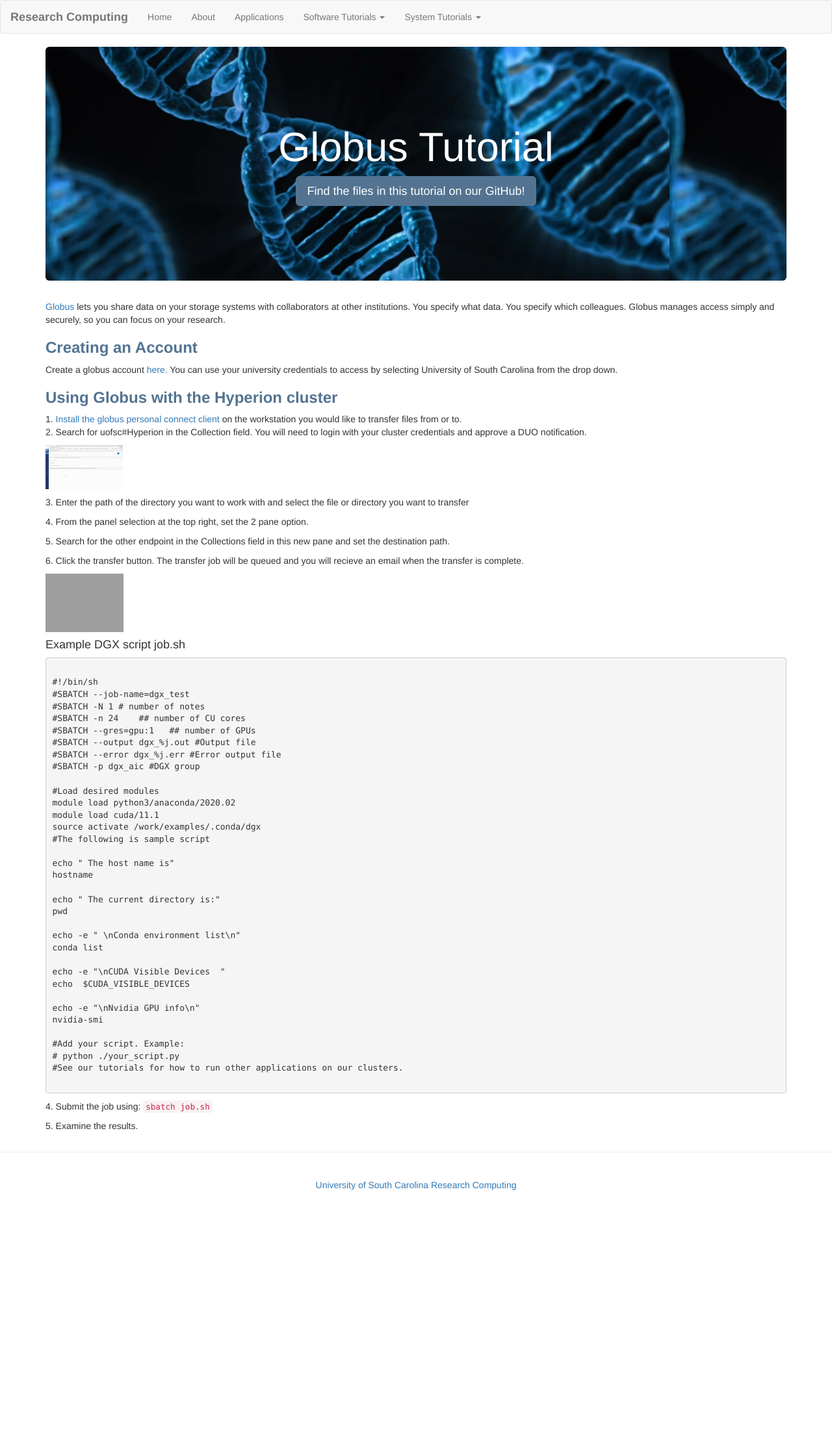
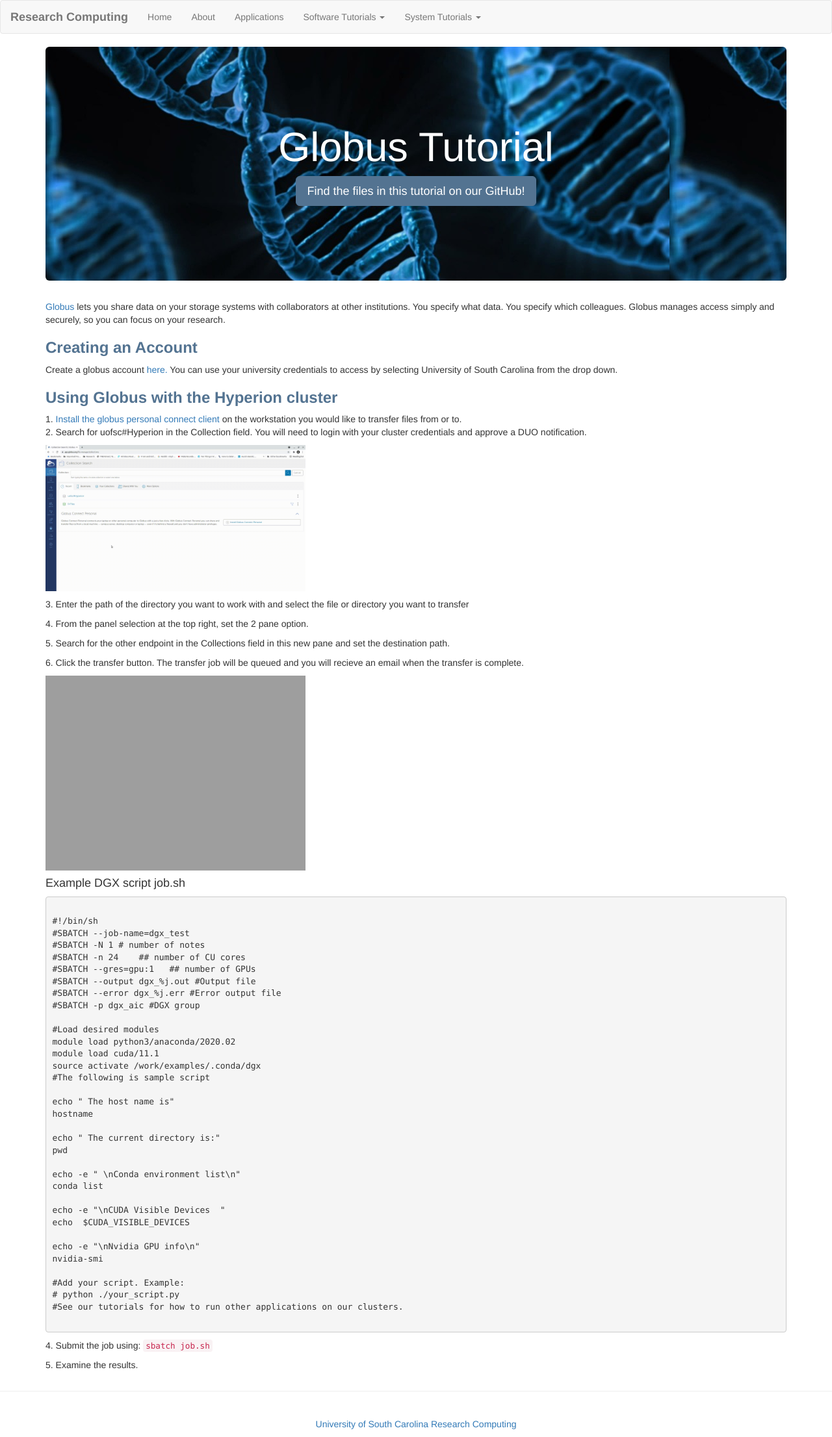
Before and after one commit to uofsc-rc/uofsc-rc.github.io, a Jekyll site: the page built from tutorials/globus.html, in a window 1280 px wide. Shown: the whole page at 65% size. Built offline with Jekyll 4.4.1, drawn with Linux system fonts in a browser that asks for light colours; before the commit the page ends 1844 px from its top, so only the background shows below that.

Commit message:
Update main.css

```diff
--- a/css/main.css
+++ b/css/main.css
@@ -38,6 +38,6 @@
 }
 
 img.animated-gif{
-  width: 120px;
+  width: 400px;
   height: auto;
 }
```
